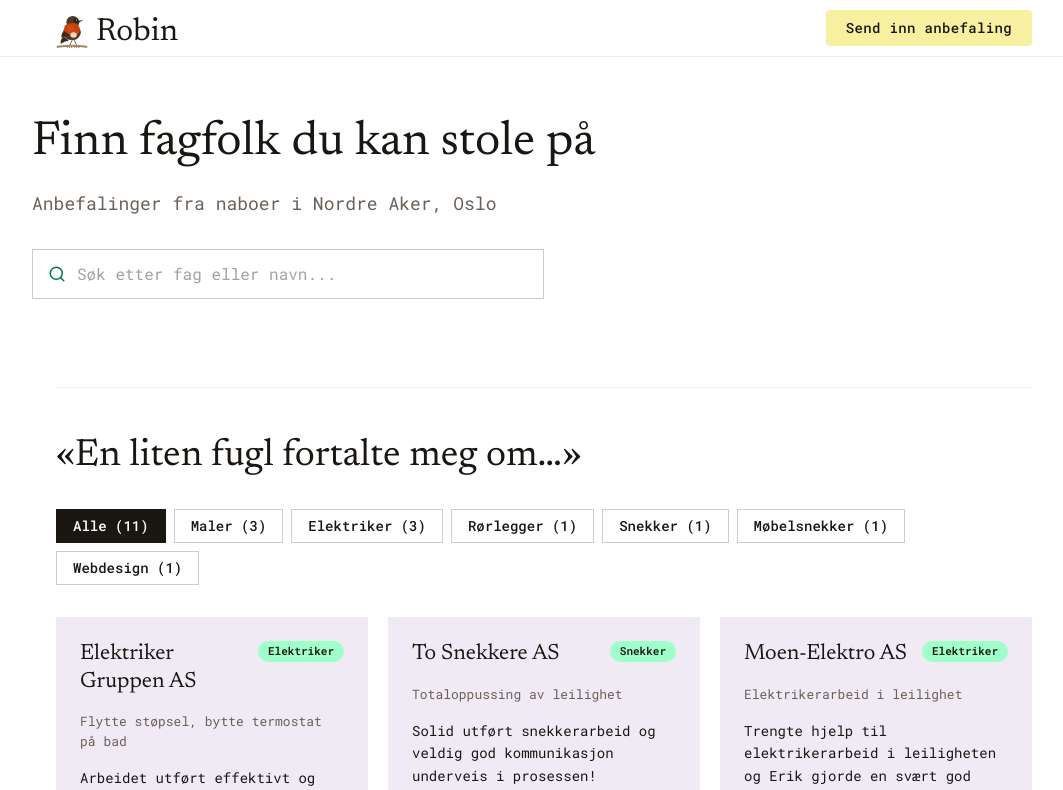
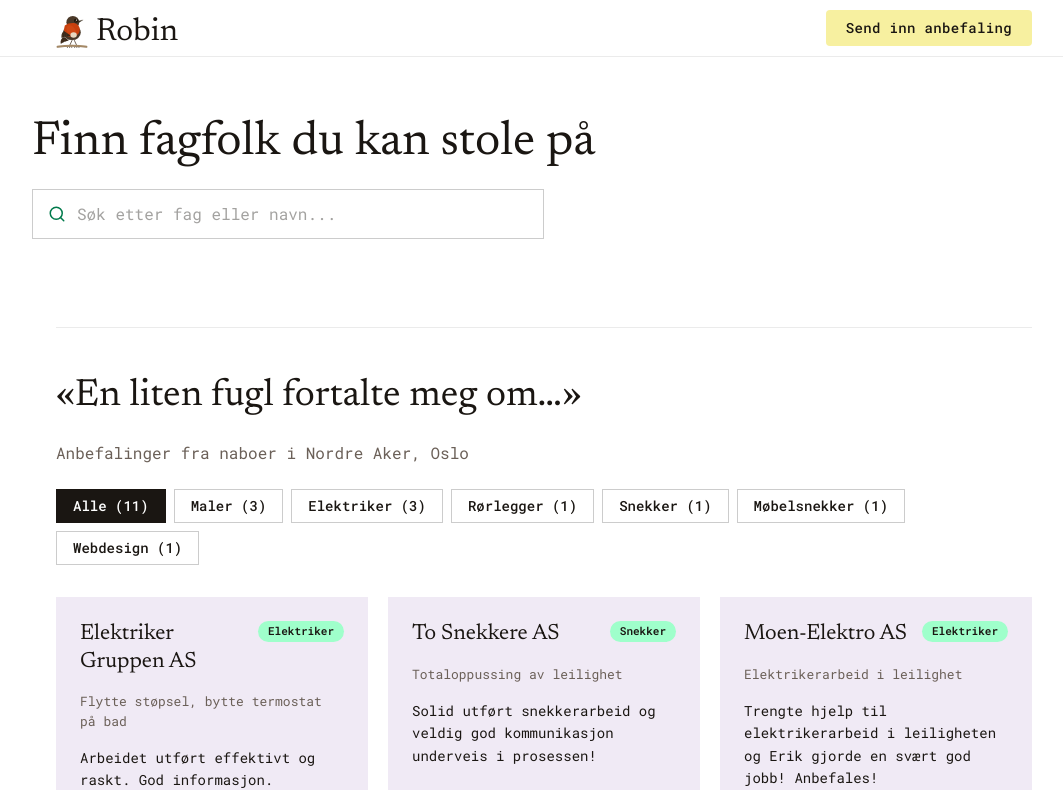
Before and after one commit to idameland/robin, a Next.js app: page / in a window 1280 px wide. Shown: the top 790 px of the page, without its empty margins (96-1159 px from the left). Built offline with nearby package versions, Linux system fonts and the light colour scheme.

Commit message:
Flytt undertekst fra Hero til under seksjonstittelen

```diff
--- a/app/page.tsx
+++ b/app/page.tsx
@@ -32,6 +32,9 @@ export default function Home() {
           >
             «En liten fugl fortalte meg om…»
           </h2>
+          <p className="text-petroleum-muted text-base mb-6 -mt-2">
+            Anbefalinger fra naboer i Nordre Aker, Oslo
+          </p>
 
           <div className="flex gap-2 flex-wrap mb-8">
             {filterKategorier.map((kat) => {
--- a/components/Hero.tsx
+++ b/components/Hero.tsx
@@ -8,10 +8,7 @@ export default function Hero() {
         >
           Finn fagfolk du kan stole på
         </h1>
-        <p className="text-petroleum-muted text-base md:text-lg mb-8">
-          Anbefalinger fra naboer i Nordre Aker, Oslo
-        </p>
-        <div className="relative w-full max-w-lg">
+<div className="relative w-full max-w-lg">
           <svg
             className="absolute left-4 top-1/2 -translate-y-1/2 text-mint-dark"
             width="18"
```
